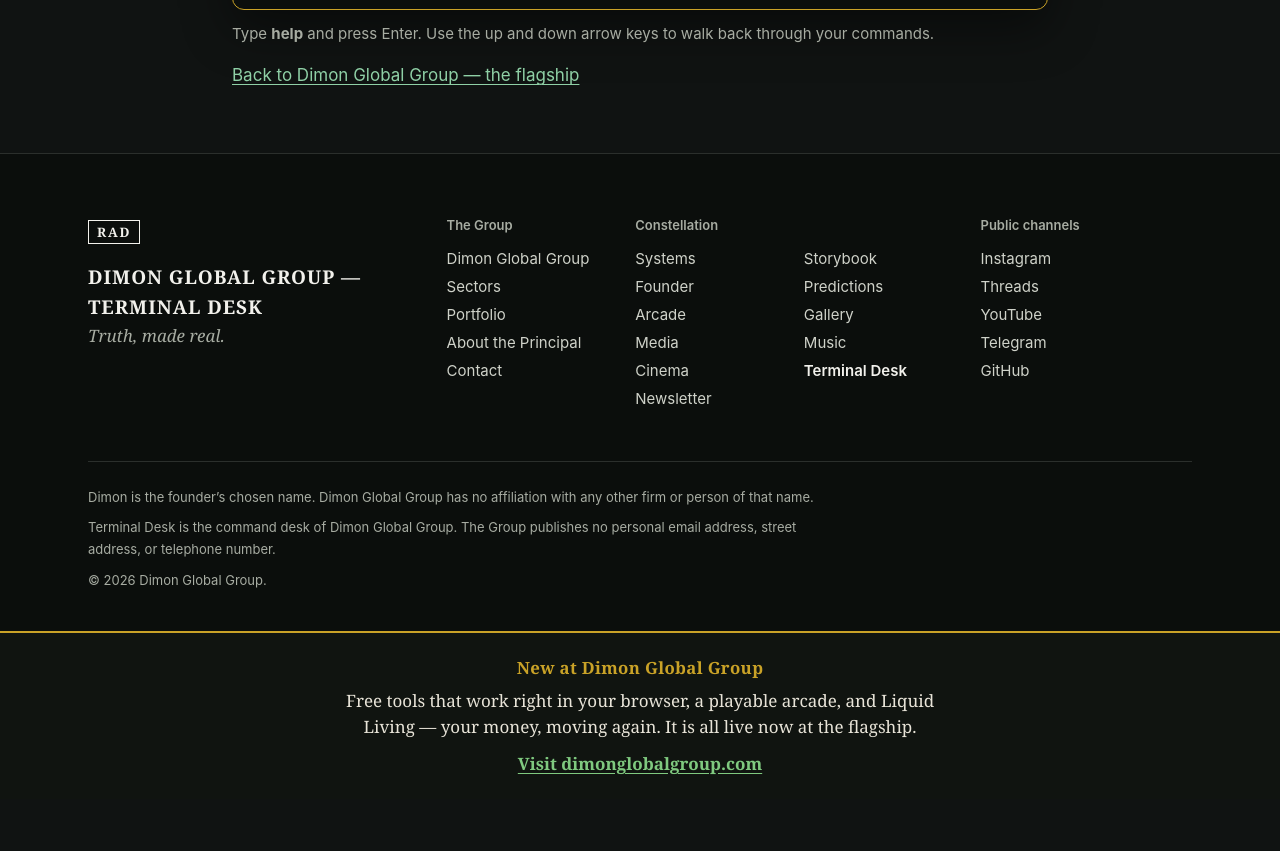
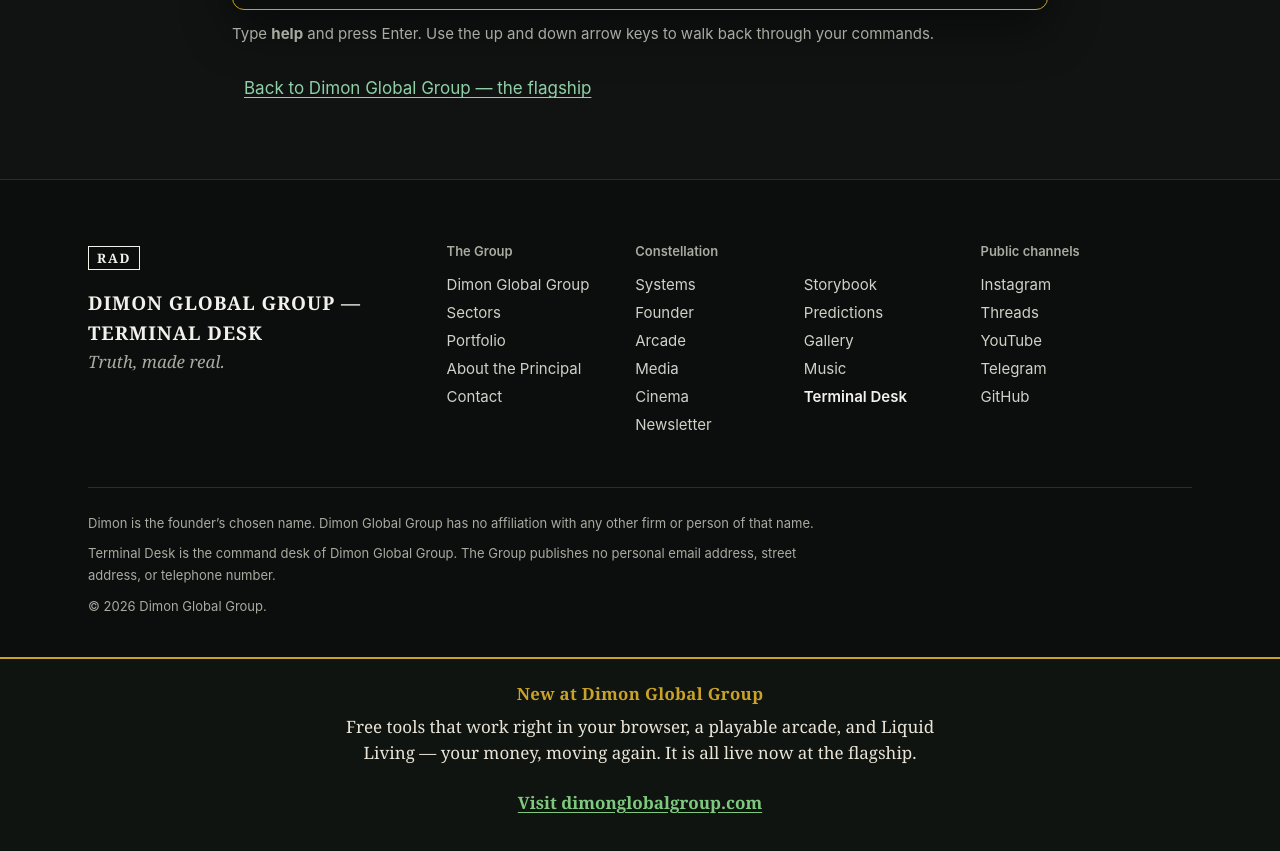
Before and after one commit to DimonGlobalGroup/DimonGlobalGroup.github.io, a plain HTML site: page dgg-terminal-desk/index.html in a window 1280 px wide. Shown: the part 1049-1900 px from the top of the page. Before the commit the page ends 1848 px from the top, so only its background shows below. Drawn offline with Linux system fonts and the light colour scheme.

Commit message:
Fix tap targets: footer and standalone links get full 44px touch height

```diff
--- a/dgg-terminal-desk/index.html
+++ b/dgg-terminal-desk/index.html
@@ -296,7 +296,7 @@ img.img-missing{ opacity:0; }
 <div class="term-line"><span class="term-prompt">desk@dgg:~$</span><input class="term-input" id="termInput" type="text" autocomplete="off" autocapitalize="off" spellcheck="false" aria-label="Terminal command input" /><span class="blink" aria-hidden="true">▊</span></div>
 </div>
 <p class="cursor-note">Type <b>help</b> and press Enter. Use the up and down arrow keys to walk back through your commands.</p>
-<p style="margin-top:1rem"><a href="https://dimonglobalgroup.com">Back to Dimon Global Group — the flagship</a></p>
+<p style="margin-top:1rem"><a href="https://dimonglobalgroup.com" style="display:inline-block;padding:13px 12px;">Back to Dimon Global Group — the flagship</a></p>
 </div></section>
 </main>
 <footer class="site-foot">
@@ -444,7 +444,7 @@ input.focus();
 <div style="border-top:2px solid #c9a227;background:#101410;color:#e8e4d8;padding:22px 16px;text-align:center;font-family:Georgia,'Times New Roman',serif;">
   <p style="margin:0 0 6px;font-size:1.05rem;letter-spacing:.02em;"><strong style="color:#c9a227;">New at Dimon Global Group</strong></p>
   <p style="margin:0 auto 10px;max-width:640px;line-height:1.55;">Free tools that work right in your browser, a playable arcade, and Liquid Living &mdash; your money, moving again. It is all live now at the flagship.</p>
-  <p style="margin:0;"><a href="https://dimonglobalgroup.com" style="color:#7fc97f;font-weight:bold;text-decoration:underline;">Visit dimonglobalgroup.com</a></p>
+  <p style="margin:0;"><a href="https://dimonglobalgroup.com" style="color:#7fc97f;font-weight:bold;text-decoration:underline;display:inline-block;padding:13px 12px;">Visit dimonglobalgroup.com</a></p>
 </div>
 </body>
 </html>
```
Also changed, not shown: dgg-arcade/index.html (+1 -1 lines), dgg-cinema/index.html (+1 -1 lines), dgg-gallery/index.html (+1 -1 lines), dgg-music/index.html (+1 -1 lines), dgg-newsletter/index.html (+2 -2 lines), dgg-predictions/index.html (+1 -1 lines), dgg-storybook/index.html (+1 -1 lines), index.html (+1 -1 lines).
